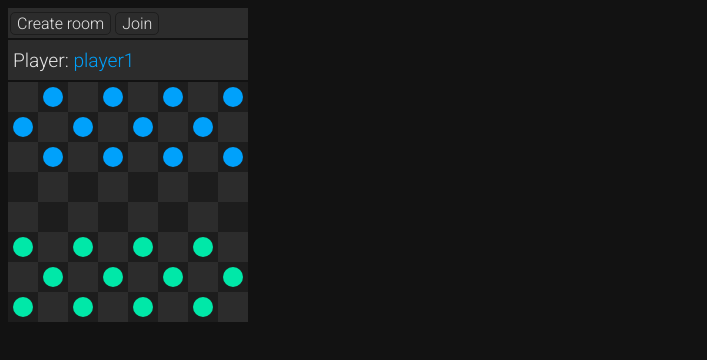
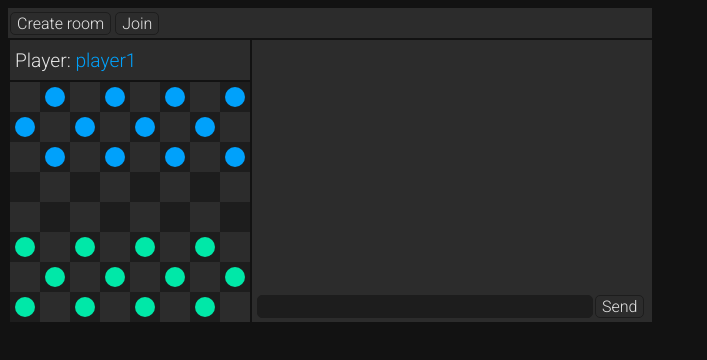
Before and after one commit to onicat/react-checkers, a React (Create React App) app: page / in a window 1280 px wide. Shown: the top 360 px of the page, without its empty margins (0-707 px from the left). Built offline with nearby package versions, Linux system fonts and the light colour scheme.

Commit message:
Refactored App.jsx

```diff
--- a/src/App.css
+++ b/src/App.css
@@ -1,3 +1,10 @@
 .App {
   display: inline-block;
 }
+
+.App__module {
+  height: 282px;
+  padding-left: 2px;
+  vertical-align: text-top;
+  display: inline-block;
+}
--- a/src/App.jsx
+++ b/src/App.jsx
@@ -6,13 +6,19 @@ import Panel from 'components/Panel'
 import { getCurrentPlayer } from 'redux/selectors'
 import 'App.css'
 import Menu from 'components/Menu'
+import Chat from 'components/Chat'
 
 const App = ({currentPlayer}) => {
   return (
     <div className='App'>
       <Menu/>
-      <Panel currentPlayer={currentPlayer}/>
-      <Board currentPlayer={currentPlayer}/>
+      <div className='App__module'>
+        <Panel currentPlayer={currentPlayer}/>
+        <Board currentPlayer={currentPlayer}/>
+      </div>
+      <div className='App__module'>
+        <Chat/>
+      </div>
     </div>
   )
 }
```
